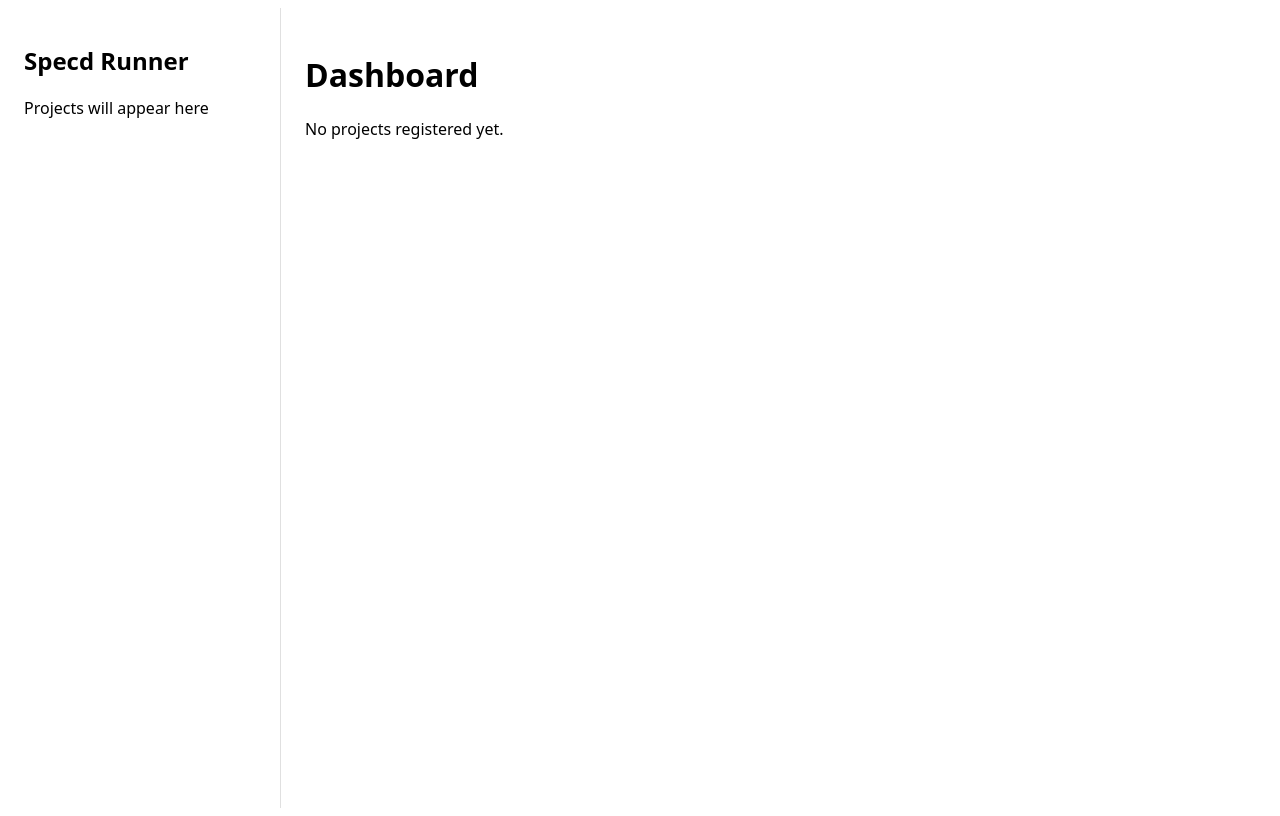
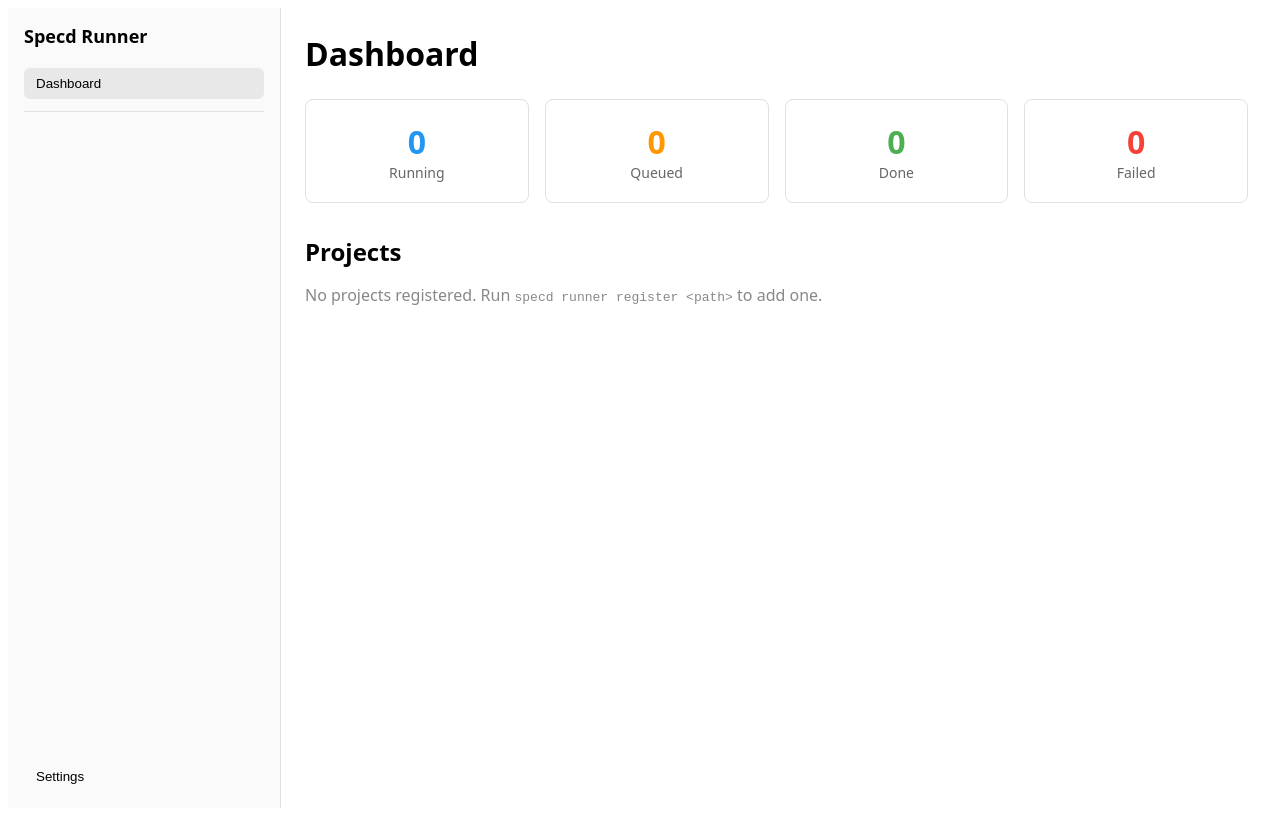
Before and after one commit to victorbalan/specdacular, a React (Vite) app in the folder runner/renderer/: page / in a window 1280 px wide. Built offline with nearby package versions, Linux system fonts and the light colour scheme; the HTML template or start-up script is replaced by a standard one.

Commit message:
feat(runner): add React sidebar and dashboard UI

```diff
--- a/runner/renderer/src/App.jsx
+++ b/runner/renderer/src/App.jsx
@@ -1,13 +1,34 @@
+import { useState, useEffect, useCallback } from 'react';
+import Sidebar from './components/Sidebar';
+import Dashboard from './pages/Dashboard';
+
 export default function App() {
+  const [projects, setProjects] = useState([]);
+  const [selectedId, setSelectedId] = useState(null);
+
+  const loadProjects = useCallback(async () => {
+    const result = await window.specd.invoke('get-projects');
+    setProjects(result || []);
+  }, []);
+
+  useEffect(() => {
+    loadProjects();
+    const interval = setInterval(loadProjects, 5000);
+    return () => clearInterval(interval);
+  }, [loadProjects]);
+
   return (
     <div style={{ display: 'flex', height: '100vh', fontFamily: 'system-ui' }}>
-      <aside style={{ width: 240, borderRight: '1px solid #e0e0e0', padding: 16 }}>
-        <h2>Specd Runner</h2>
-        <p>Projects will appear here</p>
-      </aside>
-      <main style={{ flex: 1, padding: 24 }}>
-        <h1>Dashboard</h1>
-        <p>No projects registered yet.</p>
+      <Sidebar projects={projects} selectedId={selectedId} onSelect={setSelectedId} />
+      <main style={{ flex: 1, overflow: 'auto' }}>
+        {selectedId === null && <Dashboard projects={projects} />}
+        {selectedId === 'settings' && <div style={{ padding: 24 }}><h1>Settings</h1><p>Coming soon</p></div>}
+        {selectedId && selectedId !== 'settings' && (
+          <div style={{ padding: 24 }}>
+            <h1>{projects.find(p => p.id === selectedId)?.name || 'Project'}</h1>
+            <p>Project view coming in next task</p>
+          </div>
+        )}
       </main>
     </div>
   );
--- /dev/null
+++ b/runner/renderer/src/components/Sidebar.jsx
@@ -0,0 +1,68 @@
+export default function Sidebar({ projects, selectedId, onSelect }) {
+  return (
+    <aside style={{
+      width: 240,
+      borderRight: '1px solid #e0e0e0',
+      padding: 16,
+      display: 'flex',
+      flexDirection: 'column',
+      gap: 4,
+      backgroundColor: '#fafafa',
+    }}>
+      <h2 style={{ margin: '0 0 16px', fontSize: 18 }}>Specd Runner</h2>
+
+      <button
+        onClick={() => onSelect(null)}
+        style={{
+          padding: '8px 12px',
+          border: 'none',
+          borderRadius: 6,
+          cursor: 'pointer',
+          textAlign: 'left',
+          backgroundColor: selectedId === null ? '#e8e8e8' : 'transparent',
+        }}
+      >
+        Dashboard
+      </button>
+
+      <hr style={{ margin: '8px 0', border: 'none', borderTop: '1px solid #e0e0e0' }} />
+
+      {projects?.map(p => (
+        <button
+          key={p.id}
+          onClick={() => onSelect(p.id)}
+          style={{
+            padding: '8px 12px',
+            border: 'none',
+            borderRadius: 6,
+            cursor: 'pointer',
+            textAlign: 'left',
+            backgroundColor: selectedId === p.id ? '#e8e8e8' : 'transparent',
+          }}
+        >
+          <div style={{ fontWeight: 500 }}>{p.name}</div>
+          <div style={{ fontSize: 12, color: '#888' }}>
+            {p.taskCounts?.running || 0} running / {p.taskCounts?.total || 0} total
+          </div>
+        </button>
+      ))}
+
+      <div style={{ marginTop: 'auto', paddingTop: 16 }}>
+        <button
+          onClick={() => onSelect('settings')}
+          style={{
+            padding: '8px 12px',
+            border: 'none',
+            borderRadius: 6,
+            cursor: 'pointer',
+            textAlign: 'left',
+            width: '100%',
+            backgroundColor: selectedId === 'settings' ? '#e8e8e8' : 'transparent',
+          }}
+        >
+          Settings
+        </button>
+      </div>
+    </aside>
+  );
+}
--- /dev/null
+++ b/runner/renderer/src/pages/Dashboard.jsx
@@ -0,0 +1,63 @@
+export default function Dashboard({ projects }) {
+  const running = projects?.reduce((sum, p) => sum + (p.taskCounts?.running || 0), 0) || 0;
+  const queued = projects?.reduce((sum, p) => sum + (p.taskCounts?.ready || 0), 0) || 0;
+  const done = projects?.reduce((sum, p) => sum + (p.taskCounts?.done || 0), 0) || 0;
+  const failed = projects?.reduce((sum, p) => sum + (p.taskCounts?.failed || 0), 0) || 0;
+
+  return (
+    <div style={{ padding: 24 }}>
+      <h1 style={{ margin: '0 0 24px' }}>Dashboard</h1>
+
+      <div style={{ display: 'grid', gridTemplateColumns: 'repeat(4, 1fr)', gap: 16, marginBottom: 32 }}>
+        <StatCard label="Running" value={running} color="#2196f3" />
+        <StatCard label="Queued" value={queued} color="#ff9800" />
+        <StatCard label="Done" value={done} color="#4caf50" />
+        <StatCard label="Failed" value={failed} color="#f44336" />
+      </div>
+
+      <h2 style={{ margin: '0 0 16px' }}>Projects</h2>
+      {(!projects || projects.length === 0) ? (
+        <p style={{ color: '#888' }}>
+          No projects registered. Run <code>specd runner register &lt;path&gt;</code> to add one.
+        </p>
+      ) : (
+        <div style={{ display: 'grid', gap: 12 }}>
+          {projects.map(p => (
+            <div key={p.id} style={{
+              padding: 16,
+              border: '1px solid #e0e0e0',
+              borderRadius: 8,
+              display: 'flex',
+              justifyContent: 'space-between',
+              alignItems: 'center',
+            }}>
+              <div>
+                <div style={{ fontWeight: 600 }}>{p.name}</div>
+                <div style={{ fontSize: 13, color: '#888' }}>{p.path}</div>
+              </div>
+              <div style={{ display: 'flex', gap: 12, fontSize: 14 }}>
+                <span>{p.taskCounts?.running || 0} running</span>
+                <span>{p.taskCounts?.done || 0} done</span>
+                <span>{p.taskCounts?.failed || 0} failed</span>
+              </div>
+            </div>
+          ))}
+        </div>
+      )}
+    </div>
+  );
+}
+
+function StatCard({ label, value, color }) {
+  return (
+    <div style={{
+      padding: 20,
+      borderRadius: 8,
+      border: '1px solid #e0e0e0',
+      textAlign: 'center',
+    }}>
+      <div style={{ fontSize: 32, fontWeight: 700, color }}>{value}</div>
+      <div style={{ fontSize: 14, color: '#666' }}>{label}</div>
+    </div>
+  );
+}
```
Also changed, not shown: runner/renderer/src/hooks/useIpc.js (added, +17 -0 lines).
